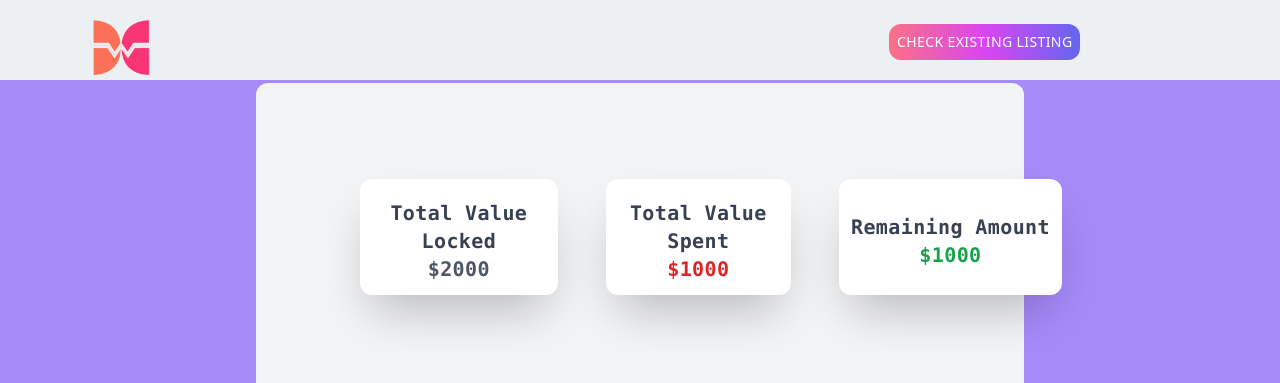
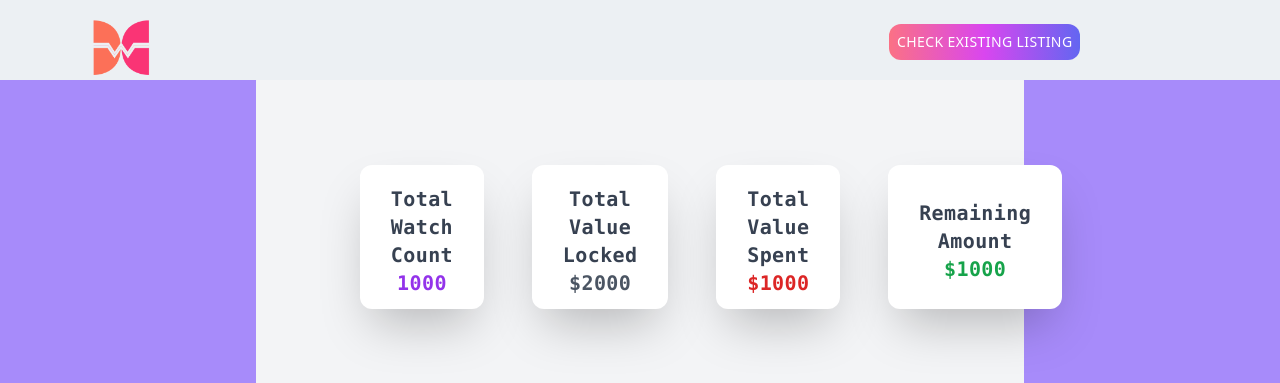
Before and after one commit to DreamDateWorld-DDW/DDW_Ads_FVM, a Next.js app: page /new in a window 1280 px wide. Shown: the top 383 px of the page. Built offline with nearby package versions, Linux system fonts and the light colour scheme.

Commit message:
Total Watch count section added

```diff
--- a/pages/new.js
+++ b/pages/new.js
@@ -14,13 +14,13 @@ function New() {
             name: 'Page A',
             uv: 4000,
             pv: 2400,
-            amt: 2400,
+
         },
         {
             name: 'Page B',
             uv: 3000,
             pv: 1398,
-            amt: 2210,
+
         },
         {
             name: 'Page C',
@@ -61,19 +61,25 @@ function New() {
                 <div className="flex-1 text-gray-700  p-20 text-center mt-2 ">
 
 
-                    <div className=' grid grid-row-3 grid-flow-col w-full rounded-lg  mb-16 '>
-                        <div className=' p-3 m-6 flex-col bg-white mt-2 h-22 text-center justify-center  cursor-pointer shadow-2xl flex rounded-xl'>
+                    <div className=' grid grid-row-4 grid-flow-col w-full rounded-lg mt-18 mb-16 '>
+
+                        <div className=' p-3  m-6 flex-col bg-white mt-2 h-22 text-center justify-center cursor-pointer shadow-2xl flex rounded-xl'>
+                            <h2 className='text-xl w-full mt-2 text-center items-center justify-center '>Total Watch  Count  </h2>
+                            <h2 className='text-xl text-purple-600 hover:text-blue-300 '>1000</h2>
+                        </div>
+
+                        <div className=' p-3 m-6  flex-col bg-white mt-2 h-22 text-center justify-center cursor-pointer shadow-2xl flex rounded-xl'>
                             <h2 className='text-xl  mt-2 text-center items-center justify-center '>Total Value Locked </h2>
                             <h2 className='text-xl text-gray-600 hover:text-orange-800 '>$2000</h2>
                         </div>
 
-                        <div className=' p-3 m-6  flex-col bg-white mt-2 h-22 text-center justify-center font cursor-pointer  shadow-2xl flex rounded-xl'>
+                        <div className=' p-3 m-6  flex-col bg-white mt-2 h-22 text-center justify-center cursor-pointer shadow-2xl flex rounded-xl'>
                             <h2 className='text-xl  mt-2 text-center items-center justify-center '>Total Value  Spent </h2>
                             <h2 className='text-xl text-red-600 hover:text-orange-600'>$1000</h2>
                         </div>
 
                         <div className=' p-3 m-6  flex-col bg-white mt-2 h-22 text-center justify-center cursor-pointer shadow-2xl flex rounded-xl'>
-                            <h2 className='text-xl  mt-2 text-center items-center justify-center '>Remaining Amount </h2>
+                            <h2 className='text-xl  mt-2 text-center items-center justify-center '>Remaining Amount  </h2>
                             <h2 className='text-xl text-green-600 hover:text-green-500 '>$1000</h2>
                         </div>
 
@@ -119,17 +125,17 @@ function New() {
                         </Link>
 
 
-                            <button
-                                type="submit"
-                                className="bg-gradient-to-r from-rose-400 via-fuchsia-500 to-indigo-500  uppercase  text-white py-3 mt-6 rounded-full w-3/5">
-                                Withdraw Your Funds
-                            </button>
+                        <button
+                            type="submit"
+                            className="bg-gradient-to-r from-rose-400 via-fuchsia-500 to-indigo-500  uppercase  text-white py-3 mt-6 rounded-full w-3/5">
+                            Withdraw Your Funds
+                        </button>
 
                     </div>
                 </div>
             </div>
 
-        </div>
+        </div >
     )
 }
 
```
